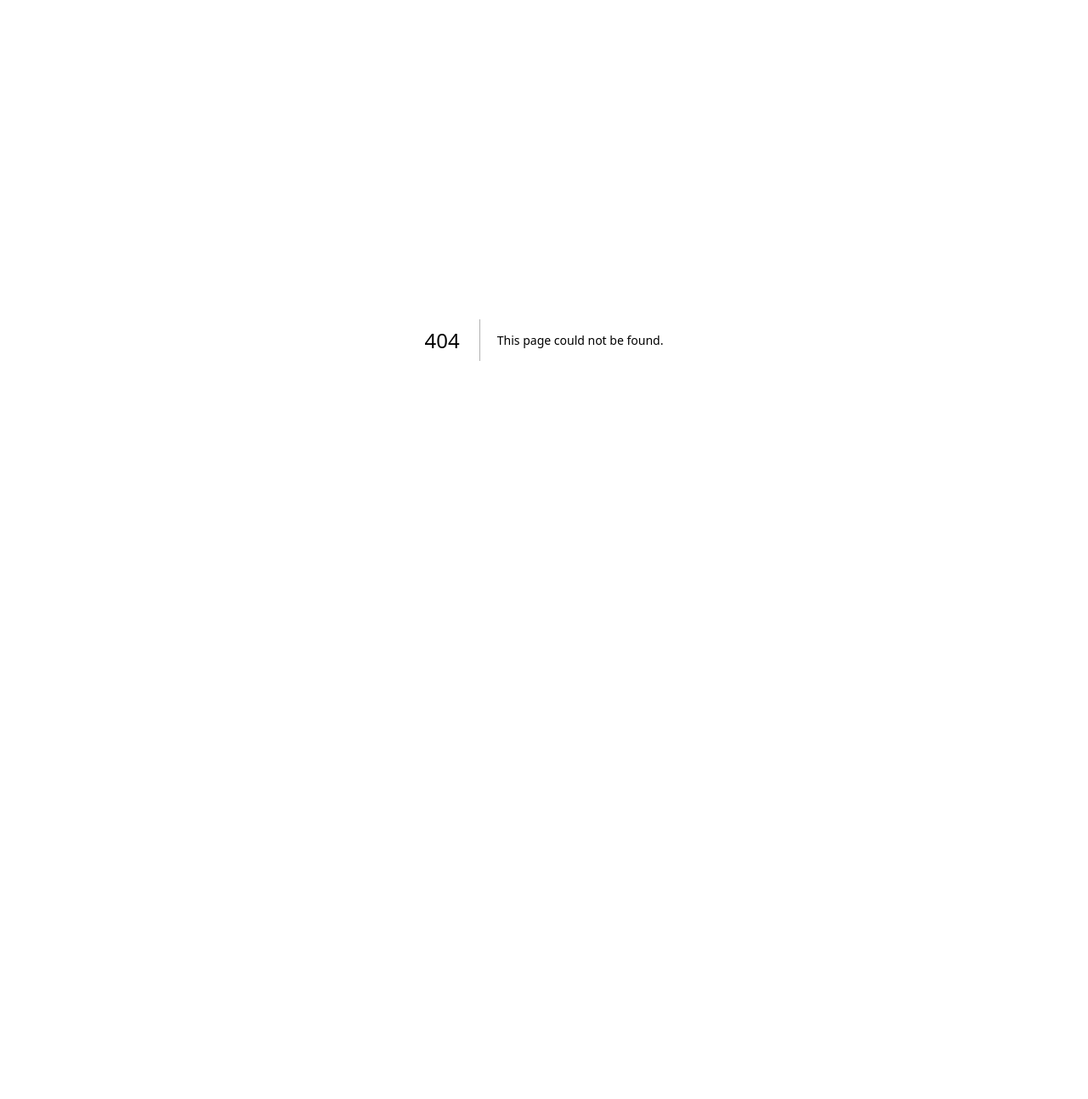
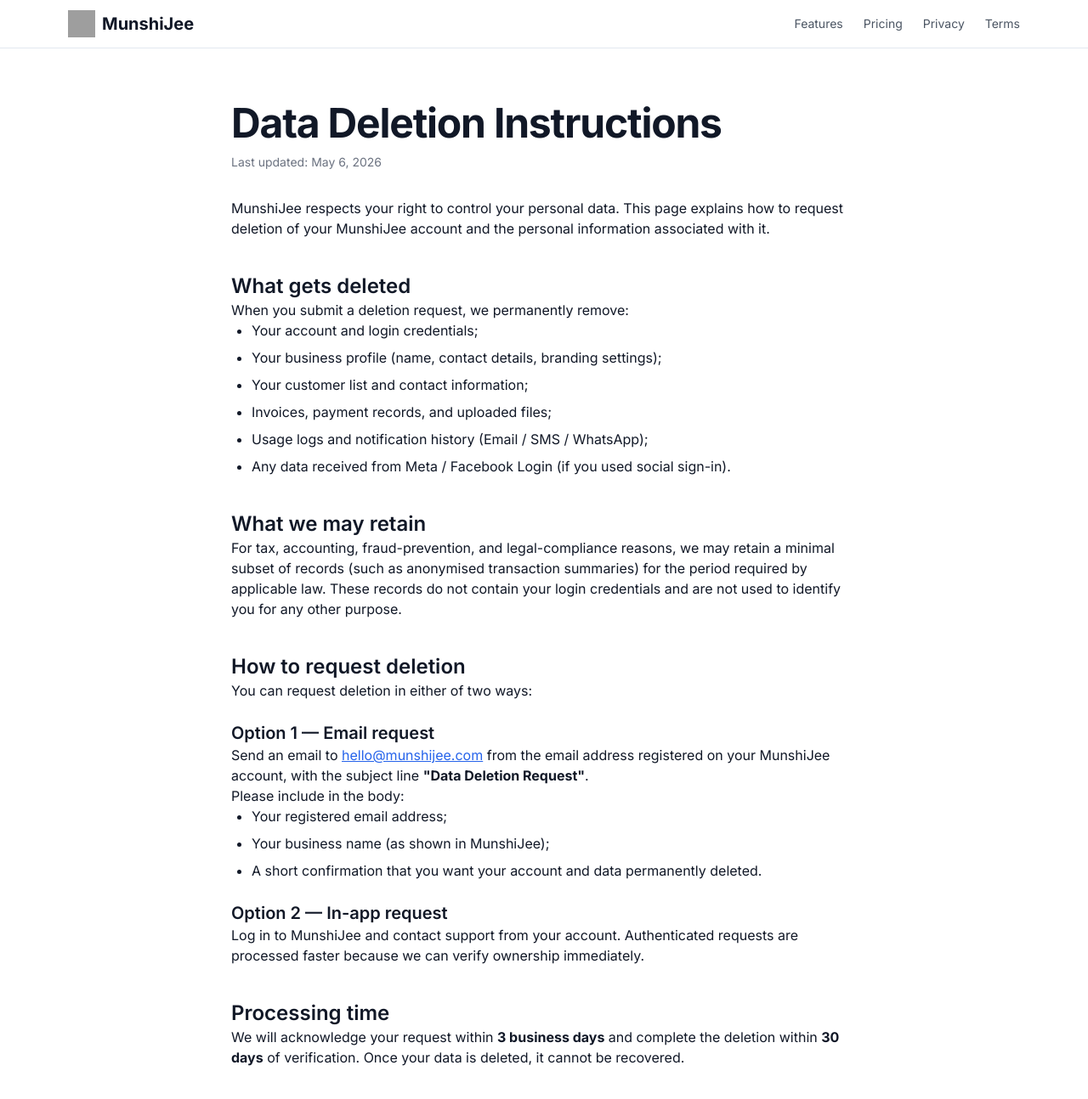
Before and after one commit to askranawaqasahmed/MunshiJee, a Next.js app: page /data-deletion in a window 1280 px wide. Before the commit this address had no page. Shown: the top 1294 px of the page at 85% size. Before the commit the page ends 800 px from the top, so only its background shows below. Built offline with nearby package versions, Linux system fonts and the light colour scheme; grey boxes are pictures that could not be loaded.

Commit message:
Added data deletion page

```diff
--- /dev/null
+++ b/src/app/data-deletion/page.tsx
@@ -0,0 +1,199 @@
+import Link from "next/link";
+import Image from "next/image";
+
+export const metadata = {
+  title: "Data Deletion Instructions | MunshiJee",
+  description:
+    "How to request deletion of your MunshiJee account and all associated personal data.",
+};
+
+export default function DataDeletionPage() {
+  const lastUpdated = "May 6, 2026";
+  const contactEmail = "hello@munshijee.com";
+
+  return (
+    <div className="min-h-screen bg-white text-gray-900">
+      {/* Top nav */}
+      <header className="sticky top-0 z-30 border-b bg-white/80 backdrop-blur">
+        <div className="mx-auto flex max-w-6xl items-center justify-between px-4 py-3">
+          <Link href="/" className="flex items-center gap-2">
+            <Image
+              src="/logo-mark.png"
+              alt="MunshiJee"
+              width={32}
+              height={32}
+              priority
+              className="h-8 w-8"
+            />
+            <span className="text-xl font-bold">MunshiJee</span>
+          </Link>
+          <nav className="hidden items-center gap-6 md:flex">
+            <Link href="/#features" className="text-sm text-gray-600 hover:text-gray-900">
+              Features
+            </Link>
+            <Link href="/#pricing" className="text-sm text-gray-600 hover:text-gray-900">
+              Pricing
+            </Link>
+            <Link href="/privacy" className="text-sm text-gray-600 hover:text-gray-900">
+              Privacy
+            </Link>
+            <Link href="/terms" className="text-sm text-gray-600 hover:text-gray-900">
+              Terms
+            </Link>
+          </nav>
+        </div>
+      </header>
+
+      <main className="mx-auto max-w-3xl px-4 py-12 md:py-16">
+        <h1 className="text-4xl font-bold tracking-tight md:text-5xl">
+          Data Deletion Instructions
+        </h1>
+        <p className="mt-3 text-sm text-gray-500">Last updated: {lastUpdated}</p>
+
+        <div className="prose prose-gray mt-8 max-w-none">
+          <p>
+            MunshiJee respects your right to control your personal data. This
+            page explains how to request deletion of your MunshiJee account and
+            the personal information associated with it.
+          </p>
+
+          <h2 className="mt-10 text-2xl font-semibold">
+            What gets deleted
+          </h2>
+          <p>When you submit a deletion request, we permanently remove:</p>
+          <ul className="ml-6 list-disc space-y-2">
+            <li>Your account and login credentials;</li>
+            <li>Your business profile (name, contact details, branding settings);</li>
+            <li>Your customer list and contact information;</li>
+            <li>Invoices, payment records, and uploaded files;</li>
+            <li>Usage logs and notification history (Email / SMS / WhatsApp);</li>
+            <li>Any data received from Meta / Facebook Login (if you used social sign-in).</li>
+          </ul>
+
+          <h2 className="mt-10 text-2xl font-semibold">
+            What we may retain
+          </h2>
+          <p>
+            For tax, accounting, fraud-prevention, and legal-compliance reasons,
+            we may retain a minimal subset of records (such as anonymised
+            transaction summaries) for the period required by applicable law.
+            These records do not contain your login credentials and are not used
+            to identify you for any other purpose.
+          </p>
+
+          <h2 className="mt-10 text-2xl font-semibold">
+            How to request deletion
+          </h2>
+          <p>You can request deletion in either of two ways:</p>
+
+          <h3 className="mt-6 text-xl font-semibold">Option 1 — Email request</h3>
+          <p>
+            Send an email to{" "}
+            <a
+              href={`mailto:${contactEmail}?subject=Data%20Deletion%20Request`}
+              className="text-primary underline"
+            >
+              {contactEmail}
+            </a>{" "}
+            from the email address registered on your MunshiJee account, with
+            the subject line <strong>&quot;Data Deletion Request&quot;</strong>.
+          </p>
+          <p>Please include in the body:</p>
+          <ul className="ml-6 list-disc space-y-2">
+            <li>Your registered email address;</li>
+            <li>Your business name (as shown in MunshiJee);</li>
+            <li>A short confirmation that you want your account and data permanently deleted.</li>
+          </ul>
+
+          <h3 className="mt-6 text-xl font-semibold">Option 2 — In-app request</h3>
+          <p>
+            Log in to MunshiJee and contact support from your account.
+            Authenticated requests are processed faster because we can verify
+            ownership immediately.
+          </p>
+
+          <h2 className="mt-10 text-2xl font-semibold">
+            Processing time
+          </h2>
+          <p>
+            We will acknowledge your request within <strong>3 business days</strong> and
+            complete the deletion within <strong>30 days</strong> of verification.
+            Once your data is deleted, it cannot be recovered.
+          </p>
+
+          <h2 className="mt-10 text-2xl font-semibold">
+            Facebook / Meta users
+          </h2>
+          <p>
+            If you signed up using Facebook Login, you can also remove
+            MunshiJee&apos;s access to your Facebook data at any time from your
+            Facebook account settings:
+          </p>
+          <ol className="ml-6 list-decimal space-y-2">
+            <li>Go to <strong>Settings &amp; Privacy</strong> → <strong>Settings</strong>.</li>
+            <li>Open <strong>Apps and Websites</strong>.</li>
+            <li>Find <strong>MunshiJee</strong> in the list and click <strong>Remove</strong>.</li>
+          </ol>
+          <p>
+            Removing the app on Facebook revokes future access but does not
+            delete data already stored on MunshiJee. To delete that data as
+            well, please also follow Option 1 or Option 2 above.
+          </p>
+
+          <h2 className="mt-10 text-2xl font-semibold">
+            Questions
+          </h2>
+          <p>
+            For any questions about this process, contact us at{" "}
+            <a
+              href={`mailto:${contactEmail}`}
+              className="text-primary underline"
+            >
+              {contactEmail}
+            </a>
+            . You can also review our{" "}
+            <Link href="/privacy" className="text-primary underline">
+              Privacy Policy
+            </Link>{" "}
+            for more information about how we handle your data.
+          </p>
+        </div>
+
+        <div className="mt-12 border-t pt-6 text-sm text-gray-600">
+          <Link href="/" className="hover:text-gray-900">
+            ← Back to home
+          </Link>
+        </div>
+      </main>
+
+      <footer className="border-t bg-white py-10">
+        <div className="mx-auto flex max-w-6xl flex-col items-center justify-between gap-4 px-4 md:flex-row">
+          <div className="flex items-center gap-2">
+            <Image
+              src="/logo-mark.png"
+              alt="MunshiJee"
+              width={24}
+              height={24}
+              className="h-6 w-6"
+            />
+            <span className="font-semibold">MunshiJee</span>
+            <span className="text-sm text-gray-500">
+              © {new Date().getFullYear()}
+            </span>
+          </div>
+          <div className="flex items-center gap-6 text-sm text-gray-600">
+            <Link href="/privacy" className="hover:text-gray-900">
+              Privacy Policy
+            </Link>
+            <Link href="/terms" className="hover:text-gray-900">
+              Terms of Service
+            </Link>
+            <Link href="/data-deletion" className="hover:text-gray-900">
+              Data Deletion
+            </Link>
+          </div>
+        </div>
+      </footer>
+    </div>
+  );
+}
--- a/src/app/page.tsx
+++ b/src/app/page.tsx
@@ -425,6 +425,9 @@
             <Link href="/terms" className="hover:text-gray-900">
               Terms of Service
             </Link>
+            <Link href="/data-deletion" className="hover:text-gray-900">
+              Data Deletion
+            </Link>
           </div>
         </div>
       </footer>
--- a/src/app/privacy/page.tsx
+++ b/src/app/privacy/page.tsx
@@ -184,6 +184,9 @@
             <Link href="/terms" className="hover:text-gray-900">
               Terms of Service
             </Link>
+            <Link href="/data-deletion" className="hover:text-gray-900">
+              Data Deletion
+            </Link>
           </div>
         </div>
       </footer>
--- a/src/app/terms/page.tsx
+++ b/src/app/terms/page.tsx
@@ -225,6 +225,9 @@
             <Link href="/terms" className="hover:text-gray-900">
               Terms of Service
             </Link>
+            <Link href="/data-deletion" className="hover:text-gray-900">
+              Data Deletion
+            </Link>
           </div>
         </div>
       </footer>
```
Also changed, not shown: src/middleware.ts (+8 -1 lines).
